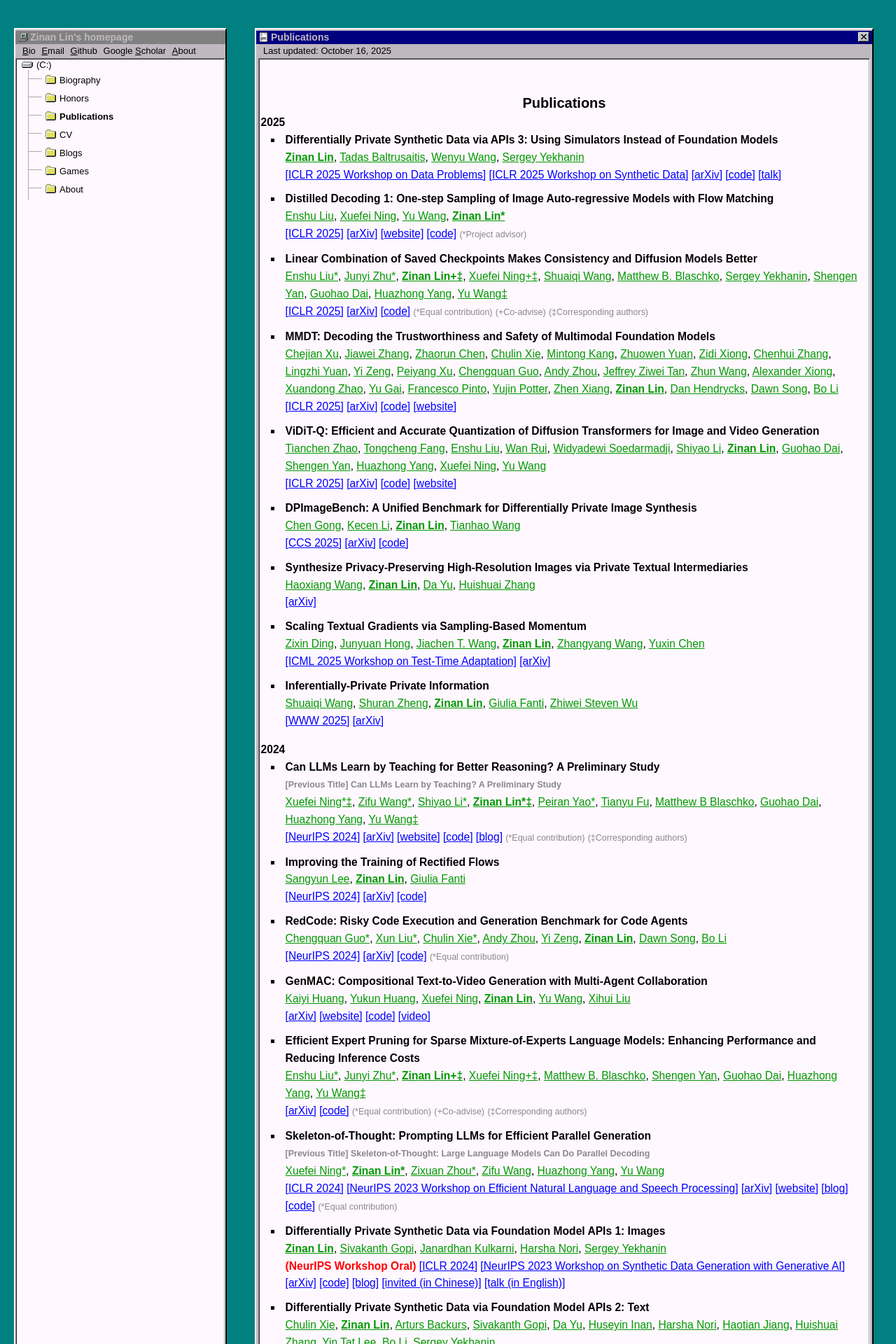
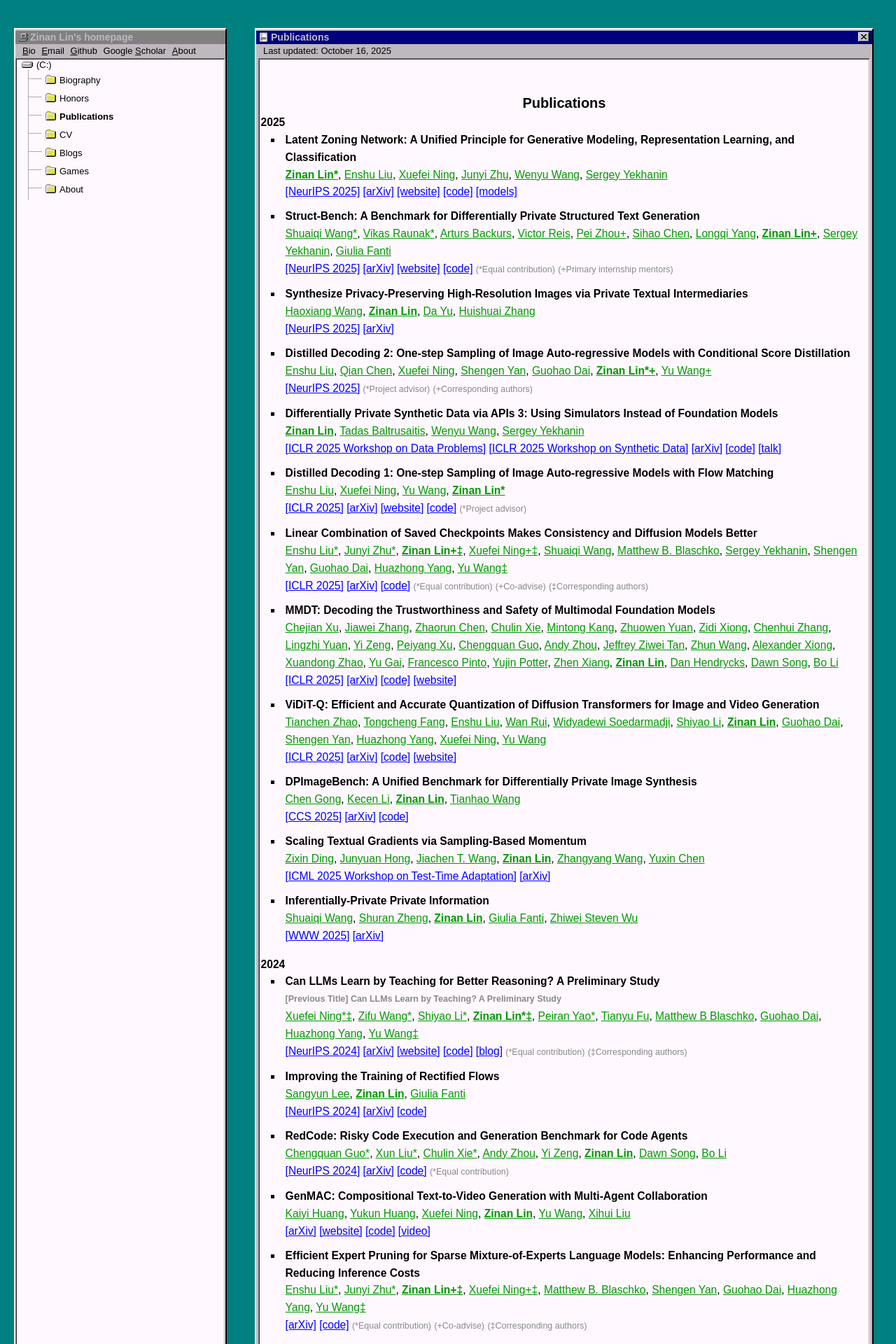
Before and after one commit to fjxmlzn/fjxmlzn.github.io, a Jekyll site: the page built from _publications/publications.html, in a window 1280 px wide. Shown: the top 1920 px of the page at 70% size. Built offline with Jekyll 4.4.1, drawn with Linux system fonts in a browser that asks for light colours; comment, search, counter and statistics services are not loaded.

Commit message:
update publications

```diff
--- a/_publications/publications.html
+++ b/_publications/publications.html
@@ -70,6 +70,93 @@ permalink: /publications/index.html
 
 <span class="publication_year">2025</span>
 <ul>
+    <li class='publication_li'>
+        <span class='publication_title'>Latent Zoning Network: A Unified Principle for Generative Modeling, Representation Learning, and Classification</span>
+        <span class="publication_author">
+            <span class="publication_me"><a href="https://zinanlin.me/" target="_blank">Zinan Lin*</a></span>,
+            <a href="#">Enshu Liu</a>,
+            <a href="#">Xuefei Ning</a>,
+            <a href="#">Junyi Zhu</a>,
+            <a href="#">Wenyu Wang</a>,
+            <a href="#">Sergey Yekhanin</a>
+        </span>
+        <span class='publication_journal'>
+            <a href="#">[NeurIPS 2025]</a>
+        </span>
+        <span class='publication_journal'>
+            <a href="https://arxiv.org/abs/2509.15591" target="_blank">[arXiv]</a>
+        </span>
+        <span class='publication_journal'>
+            <a href="https://zinanlin.me/blogs/latent_zoning_networks.html" target="_blank">[website]</a>
+        </span>
+        <span class='publication_journal'>
+            <a href="https://github.com/microsoft/latent-zoning-networks" target="_blank">[code]</a>
+        </span>
+        <span class='publication_journal'>
+            <a href="https://huggingface.co/microsoft/latent-zoning-networks" target="_blank">[models]</a>
+        </span>
+    </li>
+    <li class='publication_li'>
+        <span class='publication_title'>Struct-Bench: A Benchmark for Differentially Private Structured Text Generation</span>
+        <span class="publication_author">
+            <a href="#">Shuaiqi Wang*</a>,
+            <a href="#">Vikas Raunak*</a>,
+            <a href="#">Arturs Backurs</a>,
+            <a href="#">Victor Reis</a>,
+            <a href="#">Pei Zhou+</a>,
+            <a href="#">Sihao Chen</a>,
+            <a href="#">Longqi Yang</a>,
+            <span class="publication_me"><a href="https://zinanlin.me/" target="_blank">Zinan Lin+</a></span>,
+            <a href="#">Sergey Yekhanin</a>,
+            <a href="#">Giulia Fanti</a>
+        </span>
+        <span class='publication_journal'>
+            <a href="#">[NeurIPS 2025]</a>
+        </span>
+        <span class='publication_journal'>
+            <a href="https://arxiv.org/abs/2509.10696" target="_blank">[arXiv]</a>
+        </span>
+        <span class='publication_journal'>
+            <a href="https://struct-bench.github.io/" target="_blank">[website]</a>
+        </span>
+        <span class='publication_journal'>
+            <a href="https://github.com/struct-bench/structpe" target="_blank">[code]</a>
+        </span>
+        <span class="publication_note">(*Equal contribution)</span>
+        <span class="publication_note">(+Primary internship mentors)</span>
+    </li>
+    <li class='publication_li'>
+        <span class='publication_title'>Synthesize Privacy-Preserving High-Resolution Images via Private Textual Intermediaries</span>
+        <span class="publication_author">
+            <a href="#">Haoxiang Wang</a>,
+            <span class="publication_me"><a href="https://zinanlin.me/" target="_blank">Zinan Lin</a></span>,
+            <a href="#">Da Yu</a>,
+            <a href="#">Huishuai Zhang</a>
+        </span>
+        <span class='publication_journal'>
+            <a href="#">[NeurIPS 2025]</a>
+        </span>
+        <span class='publication_journal'>
+            <a href="https://arxiv.org/abs/2506.07555" target="_blank">[arXiv]</a>
+        </span>
+    </li>
+    <li class='publication_li'>
+        <span class='publication_title'>Distilled Decoding 2: One-step Sampling of Image Auto-regressive Models with Conditional Score Distillation</span>
+        <span class="publication_author">
+            <a href="#">Enshu Liu</a>,
+            <a href="#">Qian Chen</a>,
+            <a href="#">Xuefei Ning</a>,
+            <a href="#">Shengen Yan</a>,
+            <a href="#">Guohao Dai</a>,
+            <span class="publication_me"><a href="https://zinanlin.me/" target="_blank">Zinan Lin*+</a></span>,
+            <a href="#">Yu Wang+</a>
+        </span>
+        <span class='publication_journal'>
+            <a href="#">[NeurIPS 2025]</a>
+        </span>
+        <span class="publication_note">(*Project advisor)</span>
+        <span class="publication_note">(+Corresponding authors)</span>
+    </li>
     <li class='publication_li'>
         <span class='publication_title'>Differentially Private Synthetic Data via APIs 3: Using Simulators Instead of Foundation Models</span>
         <span class="publication_author">
@@ -231,18 +318,6 @@ permalink: /publications/index.html
         </span>
         <span class='publication_journal'>
             <a href="https://github.com/2019ChenGong/DPImageBench" target="_blank">[code]</a>
-        </span>
-    </li>
-    <li class='publication_li'>
-        <span class='publication_title'>Synthesize Privacy-Preserving High-Resolution Images via Private Textual Intermediaries</span>
-        <span class="publication_author">
-            <a href="#">Haoxiang Wang</a>,
-            <span class="publication_me"><a href="https://zinanlin.me/" target="_blank">Zinan Lin</a></span>,
-            <a href="#">Da Yu</a>,
-            <a href="#">Huishuai Zhang</a>
-        </span>
-        <span class='publication_journal'>
-            <a href="https://arxiv.org/abs/2506.07555" target="_blank">[arXiv]</a>
         </span>
     </li>
     <li class='publication_li'>
```
Also changed, not shown: 1 other file.
